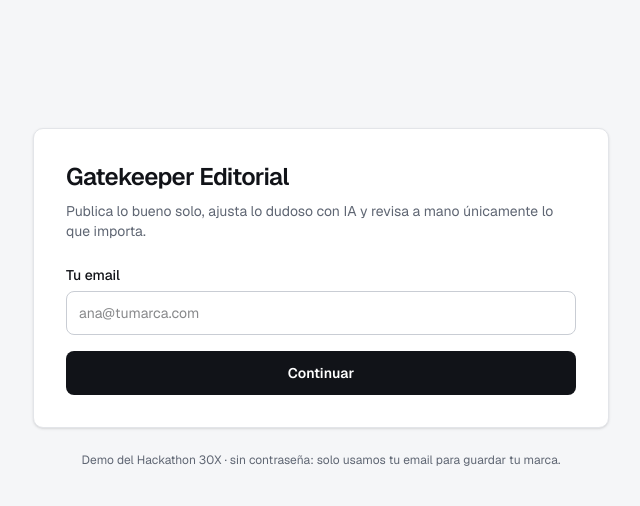
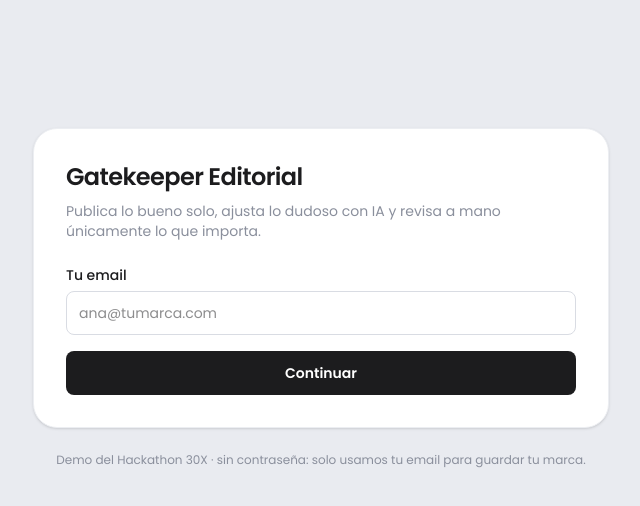
Before and after one commit to Michael-Liendo/gatekeeper-30x, a Next.js app: page /ingresar in a window 1280 px wide. Shown: the top 506 px of the page, without its empty margins (319-959 px from the left). Built offline with nearby package versions, Linux system fonts and the light colour scheme.

Commit message:
style(ui): add soft UI tokens, Poppins and style guide
Co-Authored-By: Claude Opus 5.5 <noreply@anthropic.com>

```diff
--- a/src/app/globals.css
+++ b/src/app/globals.css
@@ -7,40 +7,58 @@
  */
 :root {
 	color-scheme: light;
-	--ground: #f5f6f8;
+	/* Soft UI: dark rail + white rounded canvas + pastel cards (see docs/07-estilo.md). */
+	--ground: #e9ebf0;
 	--surface: #ffffff;
-	--surface-muted: #f3f4f6;
-	--line: #e3e5e9;
-	--line-strong: #c9cdd4;
-	--ink: #111318;
-	--ink-muted: #5f6673;
-	--primary: #111318;
+	--surface-muted: #f5f6f9;
+	--line: #eceef2;
+	--line-strong: #d9dce3;
+	--ink: #1c1c1e;
+	--ink-muted: #8a8f9c;
+	--primary: #1c1c1e;
 	--primary-ink: #ffffff;
-	--focus: #2f5bd3;
-	--danger: #b42318;
-	--danger-soft: #fdecea;
-	--success: #1f7a4d;
-	--suggest: #f3f5fe;
+	--focus: #5b8def;
+	--danger: #d4534b;
+	--danger-soft: #fdeeee;
+	--success: #3bb59a;
+	--suggest: #f1f0ff;
+
+	/* Dark rail and the soft pill used for selected tabs. */
+	--rail: #1c1c1e;
+	--rail-ink: #ffffff;
+	--rail-muted: #8a8f9c;
+	--pill: #e6f6f5;
+	--pill-ink: #1c1c1e;
+
+	/* Pastel gradients for highlight cards. */
+	--grad-lilac-from: #cfd0ff;
+	--grad-lilac-to: #f9c9ec;
+	--grad-aqua-from: #a9e6f2;
+	--grad-aqua-to: #c8f4ee;
+	--grad-sky-from: #8fd8f5;
+	--grad-sky-to: #c9ecfb;
+	--grad-peach-from: #ffe1c7;
+	--grad-peach-to: #ffd0d8;
 
 	/* Brand of the signed-in account. The app shell overrides both at runtime
 	 * (brand primary color + black/white ink picked by luminance). */
-	--brand: #111318;
+	--brand: #1c1c1e;
 	--brand-ink: #ffffff;
 
-	/* Routes: dot, tinted background, text on the tint. */
-	--route-approve: #1f7a4d;
-	--route-approve-soft: #e3f3ea;
-	--route-approve-ink: #155c39;
-	--route-enrich: #3653d6;
-	--route-enrich-soft: #e8ecfc;
-	--route-enrich-ink: #2338a8;
-	--route-human: #d98a0b;
-	--route-human-soft: #fcf1dc;
-	--route-human-ink: #7a4b00;
-	--route-reject: #8a919c;
-	--route-reject-soft: #eef0f3;
-	--route-reject-ink: #3f4652;
-	--route-pending: #d5d9df;
+	/* Routes: dot, tinted background, text on the tint (soft, friendly). */
+	--route-approve: #3bb59a;
+	--route-approve-soft: #e3f6f1;
+	--route-approve-ink: #1d6b58;
+	--route-enrich: #7b7ff0;
+	--route-enrich-soft: #eeeeff;
+	--route-enrich-ink: #3f43a8;
+	--route-human: #f0a35a;
+	--route-human-soft: #fff1e4;
+	--route-human-ink: #8a4d12;
+	--route-reject: #b4b8c2;
+	--route-reject-soft: #f2f3f6;
+	--route-reject-ink: #5a5f6b;
+	--route-pending: #dfe2e8;
 }
 
 @theme inline {
@@ -58,6 +76,11 @@
 	--color-danger-soft: var(--danger-soft);
 	--color-success: var(--success);
 	--color-suggest: var(--suggest);
+	--color-rail: var(--rail);
+	--color-rail-ink: var(--rail-ink);
+	--color-rail-muted: var(--rail-muted);
+	--color-pill: var(--pill);
+	--color-pill-ink: var(--pill-ink);
 	--color-brand: var(--brand);
 	--color-brand-ink: var(--brand-ink);
 
@@ -75,9 +98,20 @@
 	--color-reject-ink: var(--route-reject-ink);
 	--color-pending: var(--route-pending);
 
-	--radius-card: 10px;
+	/* Gradient stops as colors, so cards can use from-lilac-from / to-lilac-to. */
+	--color-lilac-from: var(--grad-lilac-from);
+	--color-lilac-to: var(--grad-lilac-to);
+	--color-aqua-from: var(--grad-aqua-from);
+	--color-aqua-to: var(--grad-aqua-to);
+	--color-sky-from: var(--grad-sky-from);
+	--color-sky-to: var(--grad-sky-to);
+	--color-peach-from: var(--grad-peach-from);
+	--color-peach-to: var(--grad-peach-to);
 
-	--font-sans: var(--font-geist-sans), ui-sans-serif, system-ui, sans-serif;
+	--radius-card: 24px;
+	--radius-panel: 36px;
+
+	--font-sans: var(--font-poppins), ui-sans-serif, system-ui, sans-serif;
 	--font-mono: var(--font-geist-mono), ui-monospace, monospace;
 }
 
--- a/src/app/layout.tsx
+++ b/src/app/layout.tsx
@@ -1,11 +1,12 @@
 import type { Metadata } from "next";
-import { Geist, Geist_Mono } from "next/font/google";
+import { Geist_Mono, Poppins } from "next/font/google";
 import { ToastProvider } from "@/shared/ui/toast";
 import "./globals.css";
 
-const geistSans = Geist({
-	variable: "--font-geist-sans",
+const poppins = Poppins({
+	variable: "--font-poppins",
 	subsets: ["latin"],
+	weight: ["300", "400", "500", "600"],
 });
 
 const geistMono = Geist_Mono({
@@ -23,7 +24,7 @@ export const metadata: Metadata = {
 
 export default function RootLayout({ children }: LayoutProps<"/">) {
 	return (
-		<html lang="es" className={`${geistSans.variable} ${geistMono.variable} h-full antialiased`}>
+		<html lang="es" className={`${poppins.variable} ${geistMono.variable} h-full antialiased`}>
 			<body className="min-h-full">
 				<ToastProvider>{children}</ToastProvider>
 			</body>
```
Also changed, not shown: src/app/(onboarding)/bienvenida/page.tsx (renamed from src/app/(auth)/bienvenida/page.tsx), 1 other file (tests, documents, lock files or other folders).
